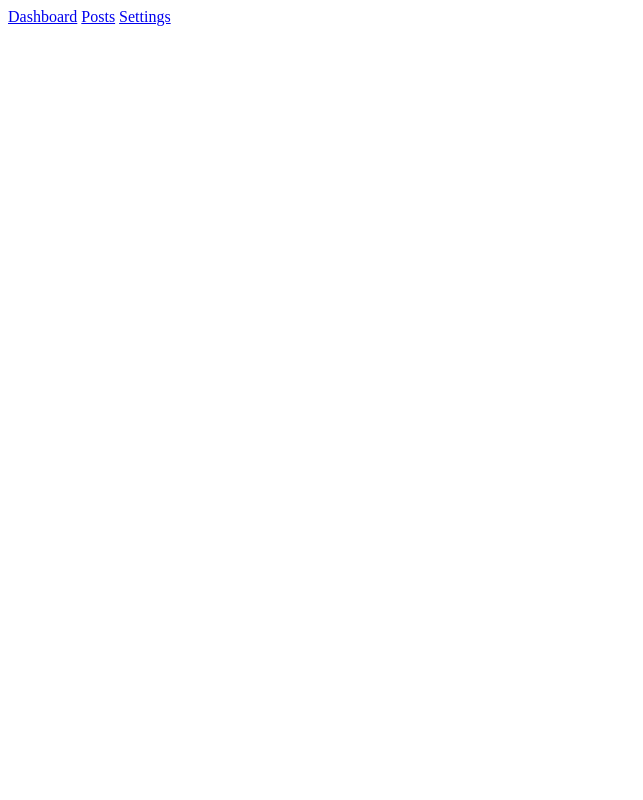
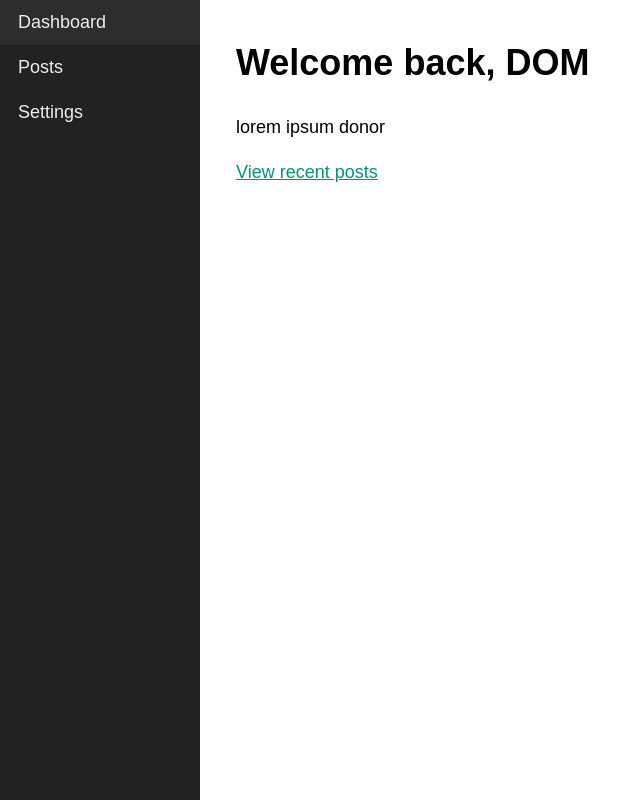
Before and after one commit to tomarmayankk/SPA-example, a website with bundled scripts: page frontend/index.html in a window 1280 px wide. Shown: the whole page, without its empty margins (0-643 px from the left). Built offline with nearby package versions, Linux system fonts and the light colour scheme.

Commit message:
page completed

```diff
--- a/frontend/index.html
+++ b/frontend/index.html
@@ -4,13 +4,15 @@
     <meta charset="UTF-8">
     <meta name="viewport" content="width=device-width, initial-scale=1.0">
     <title>Single Page Application</title>
+    <link rel="stylesheet" href="static/css/index.css">
 </head>
 <body>
-    <nav>
+    <nav class="nav">
         <a href="/" class="nav__link" data-link="">Dashboard</a>
         <a href="/posts" class="nav__link" data-link="">Posts</a>
         <a href="/settings" class="nav__link" data-link="">Settings</a>
     </nav>
+    <div id="app"></div>
     <script type="module" src="static/js/index.js"></script>
 
 </body>
--- /dev/null
+++ b/frontend/static/css/index.css
@@ -0,0 +1,37 @@
+body {
+    --nav-width: 200px;
+    margin: 0 0 0 var(--nav-width);
+    font-family: 'Quicksand', sans-serif;
+    font-size: 18px;
+}
+
+.nav {
+    position: fixed;
+    top: 0;
+    left: 0;
+    width: var(--nav-width);
+    height: 100vh;
+    background: #222222;
+}
+
+.nav__link {
+    display: block;
+    padding: 12px 18px;
+    text-decoration: none;
+    color: #eeeeee;
+    font-weight: 500;
+}
+
+.nav__link:hover {
+    background: rgba(255, 255, 255, 0.05);
+}
+
+#app {
+    margin: 2em;
+    line-height: 1.5;
+    font-weight: 500;
+}
+
+a {
+    color: #009579;
+}
--- a/frontend/static/js/index.js
+++ b/frontend/static/js/index.js
@@ -1,36 +1,45 @@
+import Dashboard from "./views/Dashboard.js";
+import Posts from "./views/Posts.js";
+import Settings from "./views/Settings.js";
 
 const navigateTo = url => {
-    history.pushState(null, null, url)
+    history.pushState(null, null, url);
     router();
 };
 
 const router = async () => {
     const routes = [
-        { path: "/", view: () => console.log("viewing dashboard") },
-        { path: "/posts", view: () => console.log("viewing posts") },
-        { path: "/settings", view: () => console.log("viewing settings") },
+        { path: "/", view: Dashboard },
+        { path: "/posts", view: Posts },
+        { path: "/settings", view: Settings},
     ];
-    //test each route for potential matches
+
+    // Test each route for potential matches
     const potentialMatches = routes.map(route => {
-        return{
+        return {
             route: route,
             isMatch: location.pathname === route.path
         };
     });
+
     let match = potentialMatches.find(potentialMatch => potentialMatch.isMatch);
-    if(!match) {
-    match = {
-        route: routes[0],
-        isMatch: true
+
+    if (!match) {
+        match = {
+            route: routes[0],
+            isMatch: true
+        };
     }
-}
-    console.log(match.route.view());
+
+    const view = new match.route.view(); // Instantiate the view
+    document.querySelector("#app").innerHTML = await view.getHTML(); // Get HTML from the instantiated view
 };
+
 window.addEventListener("popstate", router);
 
 document.addEventListener("DOMContentLoaded", () => {
     document.body.addEventListener("click", e => {
-        if(e.target.matches("[data-link]")){
+        if (e.target.matches("[data-link]")) {
             e.preventDefault();
             navigateTo(e.target.href);
         }
--- /dev/null
+++ b/frontend/static/js/views/Dashboard.js
@@ -0,0 +1,16 @@
+import AbstractView from "./AbstractView.js";
+
+export default class extends AbstractView {
+    constructor() {
+        super();
+        this.setTitle("Dashboard");
+    }
+
+    async getHTML() {
+        return `
+        <h1>Welcome back, DOM</h1>
+        <p>lorem ipsum donor</p>
+        <p><a href="/posts" data-link>View recent posts</a></p>
+        `;
+    }
+}
--- /dev/null
+++ b/frontend/static/js/views/Posts.js
@@ -0,0 +1,15 @@
+import AbstractView from "./AbstractView.js";
+
+export default class extends AbstractView {
+    constructor() {
+        super();
+        this.setTitle("Posts");
+    }
+
+    async getHTML() {
+        return `
+        <h1>Posts</h1>
+        <p>You are looking at the posts</p>
+        `;
+    }
+}
--- /dev/null
+++ b/frontend/static/js/views/Settings.js
@@ -0,0 +1,15 @@
+import AbstractView from "./AbstractView.js";
+
+export default class extends AbstractView {
+    constructor() {
+        super();
+        this.setTitle("Settings");
+    }
+
+    async getHTML() {
+        return `
+        <h1>Welcome to settings</h1>
+        <p> You are looking for settings</p>
+        `;
+    }
+}
```
Also changed, not shown: frontend/static/js/views/AbstractView.js (line endings or trailing spaces).
